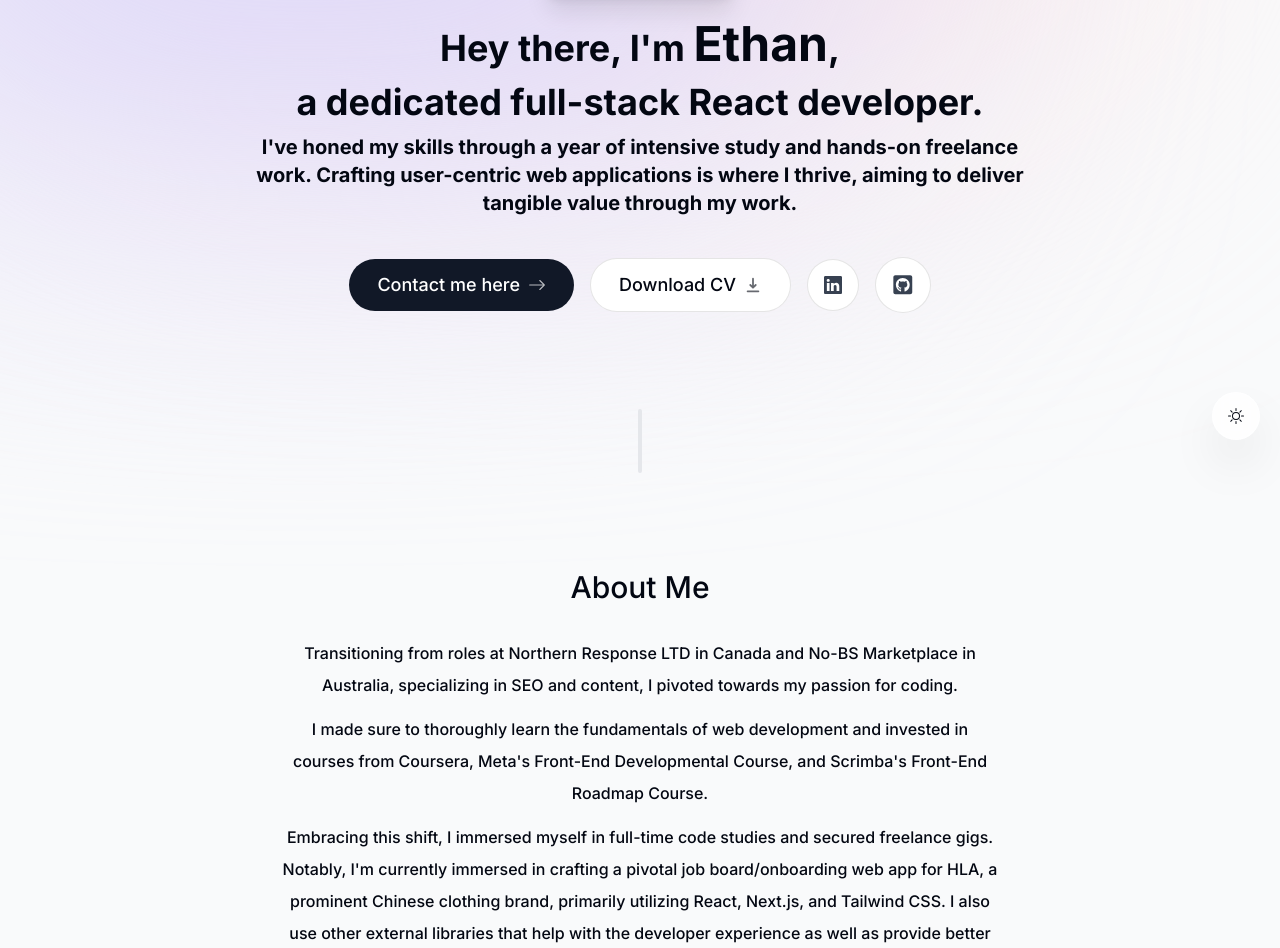
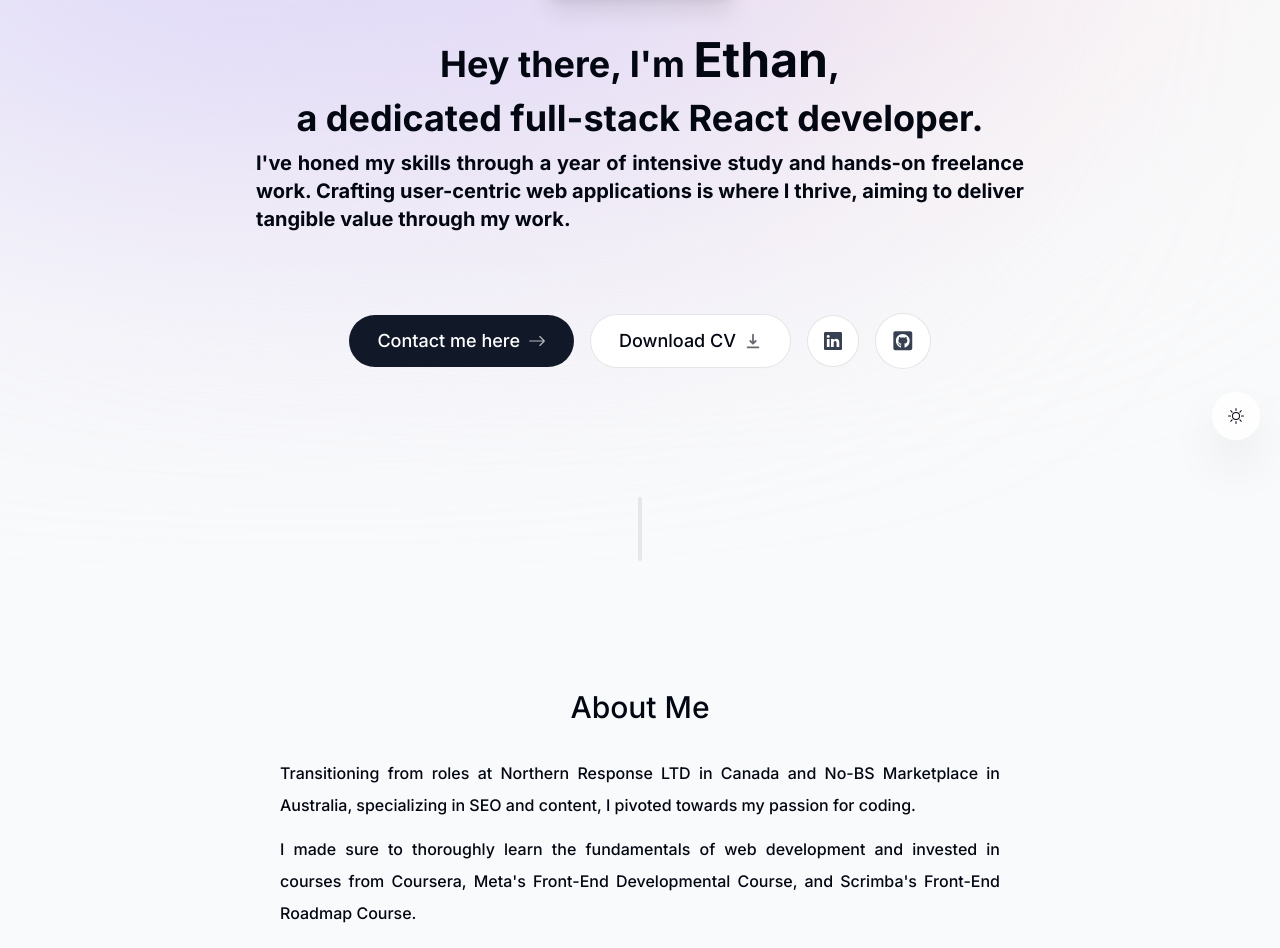
Before and after one commit to ethancreates/ethans-portfolio--old-, a Next.js app: page / in a window 1280 px wide. Shown: the part 340-1288 px from the top of the page. Built offline with nearby package versions, Linux system fonts and the light colour scheme; no server answers.

Commit message:
fixed spacing

```diff
--- a/components/about.tsx
+++ b/components/about.tsx
@@ -18,7 +18,7 @@ export default function About() {
       id="about"
     >
       <SectionHeading>About me</SectionHeading>
-      <div className="font-medium">
+      <div className="font-medium text-justify">
         <p className="mb-3">
           Transitioning from roles at Northern Response LTD in Canada and No-BS
           Marketplace in Australia, specializing in SEO and content, I pivoted
--- a/components/footer.tsx
+++ b/components/footer.tsx
@@ -4,7 +4,7 @@ export default function Footer() {
   return (
     <footer className="mb-10 px-4 text-center text-gray-500">
       <small className="mb-2 block text-xs">
-        &copy; 2030 ethancreates. All rights reserved.
+        &copy; 2023 ethancreates. All rights reserved.
       </small>
       <p className="text-xs">
         <span className="font-semibold">About this website:</span> built with
--- a/components/intro.tsx
+++ b/components/intro.tsx
@@ -33,7 +33,7 @@ export default function Intro() {
           >
             <Image
               src={ethan1x1hd}
-              alt="Ricardo portrait"
+              alt="Ethan portrait"
               width="192"
               height="192"
               quality="95"
@@ -73,15 +73,15 @@ export default function Intro() {
       </div>
 
       <motion.h1
-        className="mb-10 mt-6 px-4 text-2xl font-bold text-center sm:text-4xl"
+        className="mb-20 mt-10 px-4 text-2xl font-bold text-center sm:text-4xl"
         initial={{ opacity: 0, y: 100 }}
         animate={{ opacity: 1, y: 0 }}
       >
-        <p className="leading-[1.5]">
+        <p className="leading-[1.5] text-center">
           Hey there, I'm <span className="text-5xl ">Ethan</span>, <br /> a
           dedicated full-stack React developer. <br />
         </p>
-        <p className="text-xl leading-1 mt-1">
+        <p className="text-xl leading-1 mt-1 text-justify">
           I've honed my skills through a year of intensive study and hands-on
           freelance work. Crafting user-centric web applications is where I
           thrive, aiming to deliver tangible value through my work.
--- a/components/section-divider.tsx
+++ b/components/section-divider.tsx
@@ -6,7 +6,7 @@ import { motion } from "framer-motion";
 export default function SectionDivider() {
   return (
     <motion.div
-      className="bg-gray-200 my-24 h-16 w-1 rounded-full hidden sm:block dark:bg-opacity-20"
+      className="bg-gray-200 my-32 h-16 w-1 rounded-full hidden sm:block dark:bg-opacity-20"
       initial={{ opacity: 0, y: 100 }}
       animate={{ opacity: 1, y: 0 }}
       transition={{ delay: 0.125 }}
```
